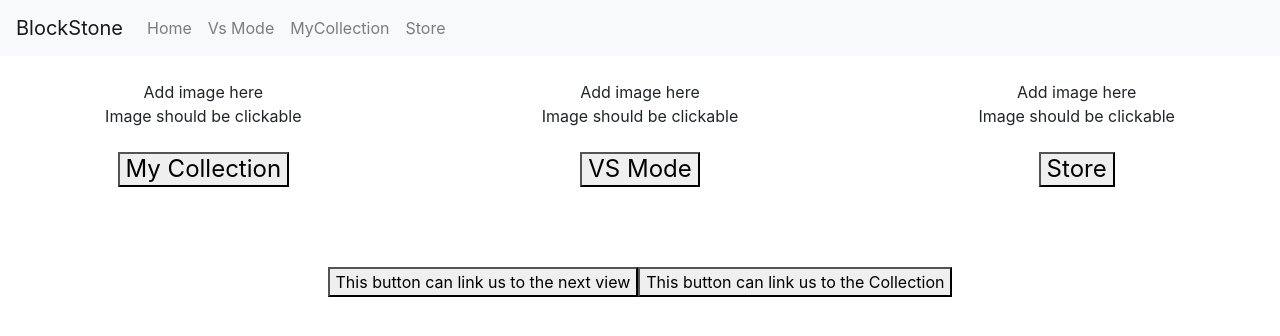
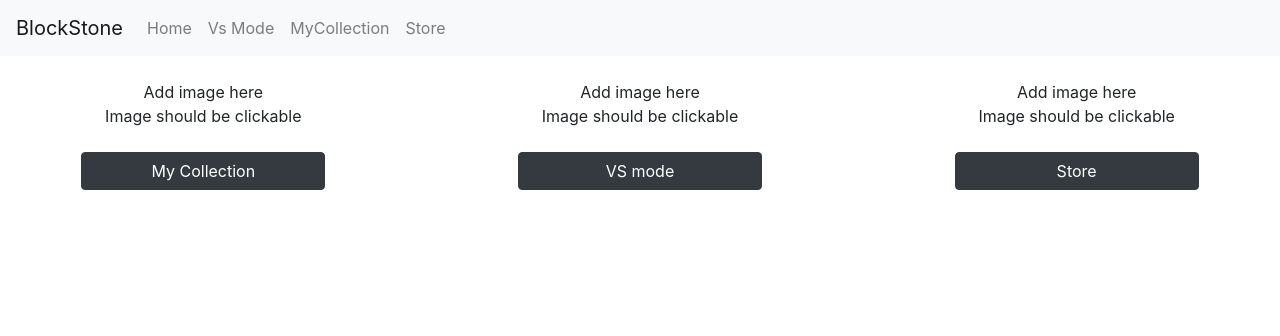
Before and after one commit to heho07/DH2642-ProjectGroup23, a React (Create React App) app: page / in a window 1280 px wide. Shown: the top 336 px of the page. Built offline with nearby package versions, Linux system fonts and the light colour scheme.

Commit message:
Some css for buttons

```diff
--- a/src/Welcome/Welcome.css
+++ b/src/Welcome/Welcome.css
@@ -1,3 +1,8 @@
 .teststyle{
 	border: 0px solid black;
 }
+
+.btn{
+
+	width: 60%;
+}
--- a/src/Welcome/Welcome.js
+++ b/src/Welcome/Welcome.js
@@ -16,7 +16,8 @@ class Welcome extends Component {
               <h4>
               <center>
               <Link to="/MyCollection">
-                <button>My Collection</button>
+                <button type="button" className="btn btn-dark">My Collection</button>
+
               </Link>
               </center>
               </h4>
@@ -26,7 +27,9 @@ class Welcome extends Component {
               <center>Image should be clickable</center>
               <br />
               <h4><center>
-                <Link to = "/VersusMode"><button>VS Mode</button></Link>
+              <Link to = "/VersusMode">
+                <button type="button" className="btn btn-dark">VS mode</button>
+               </Link>
               </center></h4>
             </div>
             <div className = "col-sm-4 teststyle">
@@ -35,7 +38,7 @@ class Welcome extends Component {
               <br />
               <h4><center>
               <Link to="/SearchScreen">
-                <button>Store</button>
+                <button type="button" className="btn btn-dark">Store</button>
               </Link>
               </center></h4>
             </div>
@@ -43,13 +46,7 @@ class Welcome extends Component {
           <br />
           <br />
           <br />
-          <Link to="/SearchScreen">
-            <button>This button can link us to the next view</button>
-          </Link>
 
-          <Link to="/MyCollection">
-            <button>This button can link us to the Collection</button>
-          </Link>
         </center>
       </div>
     );
```
